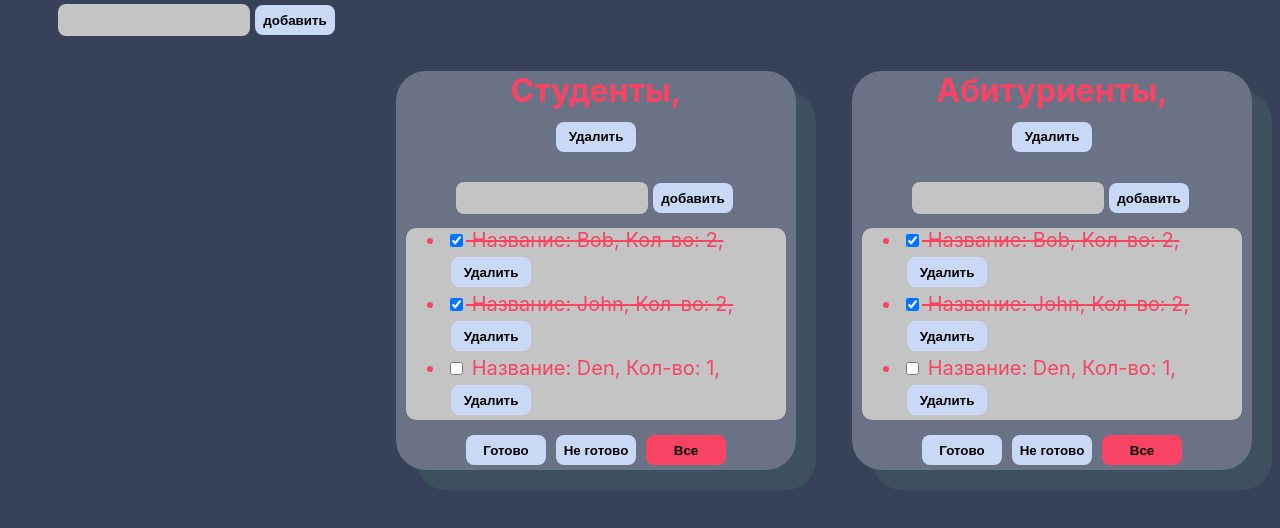
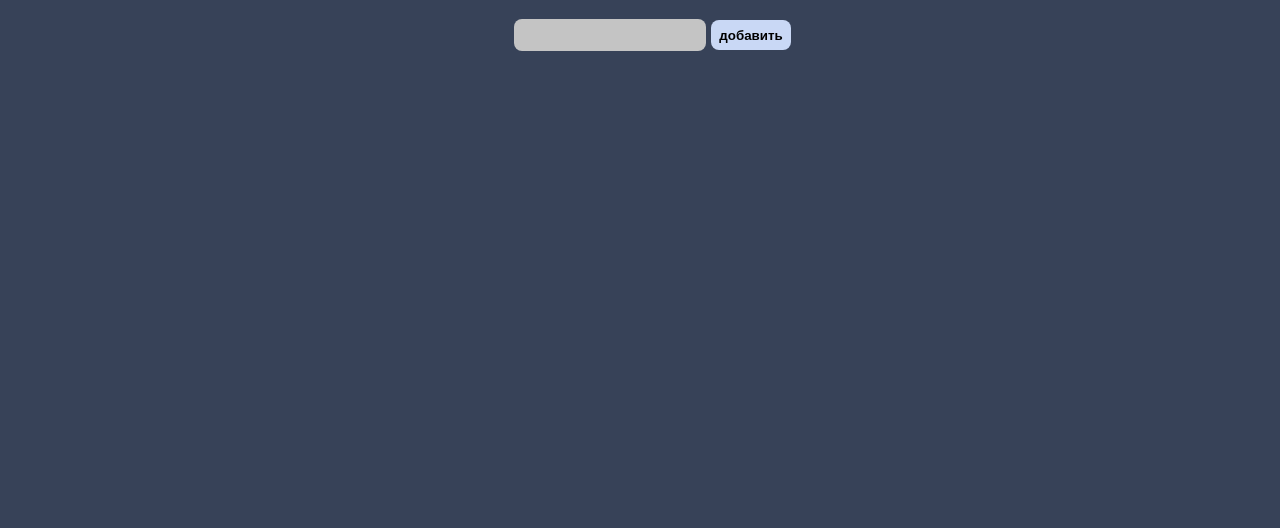
Before and after one commit to Kiri1111/My-todo, a React (Create React App) app: page / in a window 1280 px wide. Shown: the top 528 px of the page. Built offline with nearby package versions, Linux system fonts and the light colour scheme.

Commit message:
add reducers

```diff
--- a/src/App.module.css
+++ b/src/App.module.css
@@ -2,4 +2,5 @@
     /*background-color: #e3e4e8;*/
     background-color: #374258;
     height: 900px;
+
 }
--- a/src/microtasks/map.module.css
+++ b/src/microtasks/map.module.css
@@ -59,12 +59,13 @@
 }
 
 .nameTask {
+
     text-align: center;
 }
 
 .addTask {
 
-    display: flex;
+
     margin-left: 30px;
 }
 
--- a/src/microtasks/microtask.module.css
+++ b/src/microtasks/microtask.module.css
@@ -1,6 +1,11 @@
 .listAll {
     display: flex;
     flex-direction: row;
+    flex-flow: wrap;
     justify-content: space-around;
+}
 
+.addList {
+    position: absolute;
+    top: 15px
 }
--- a/src/microtasks/microtasks.tsx
+++ b/src/microtasks/microtasks.tsx
@@ -28,21 +28,21 @@ let listId2 = v1()
 
 const Microtasks = () => {
     let [lists, dispatchLists] = useReducer(listsReducer, [
-        {id: listId1, title: 'Студенты', filter: 'all'},
-        {id: listId2, title: 'Абитуриенты', filter: 'all'},
+        // {id: listId1, title: 'Студенты', filter: 'all'},
+        // {id: listId2, title: 'Абитуриенты', filter: 'all'},
     ])
     let [students, dispatchStudents] = useReducer(studentsReducer, {
-        [listId1]: [
-            {id: v1(), name: 'Bob', kurs: '2', study: true},
-            {id: v1(), name: 'John', kurs: '2', study: true},
-            {id: v1(), name: 'Den', kurs: '1', study: false},
-        ],
-        [listId2]: [
-            {id: v1(), name: 'Bob', kurs: '2', study: true},
-            {id: v1(), name: 'John', kurs: '2', study: true},
-            {id: v1(), name: 'Den', kurs: '1', study: false},
-
-        ]
+        // [listId1]: [
+        //     {id: v1(), name: 'Bob', kurs: '2', study: true},
+        //     {id: v1(), name: 'John', kurs: '2', study: true},
+        //     {id: v1(), name: 'Den', kurs: '1', study: false},
+        // ],
+        // [listId2]: [
+        //     {id: v1(), name: 'Bob', kurs: '2', study: true},
+        //     {id: v1(), name: 'John', kurs: '2', study: true},
+        //     {id: v1(), name: 'Den', kurs: '1', study: false},
+        //
+        // ]
     })
 
     function addStudents(listId: string, name: string) {
@@ -105,7 +105,9 @@ const Microtasks = () => {
 
     return (
         <div className={s.listAll}>
-            <AddItemForm callBack={addListHandler}/>
+            <div className={s.addList}>
+                <AddItemForm callBack={addListHandler}/>
+            </div>
             {lists.map(ls => {
                 let studentsFiltered = students[ls.id];
                 if (ls.filter === '1') {
```
